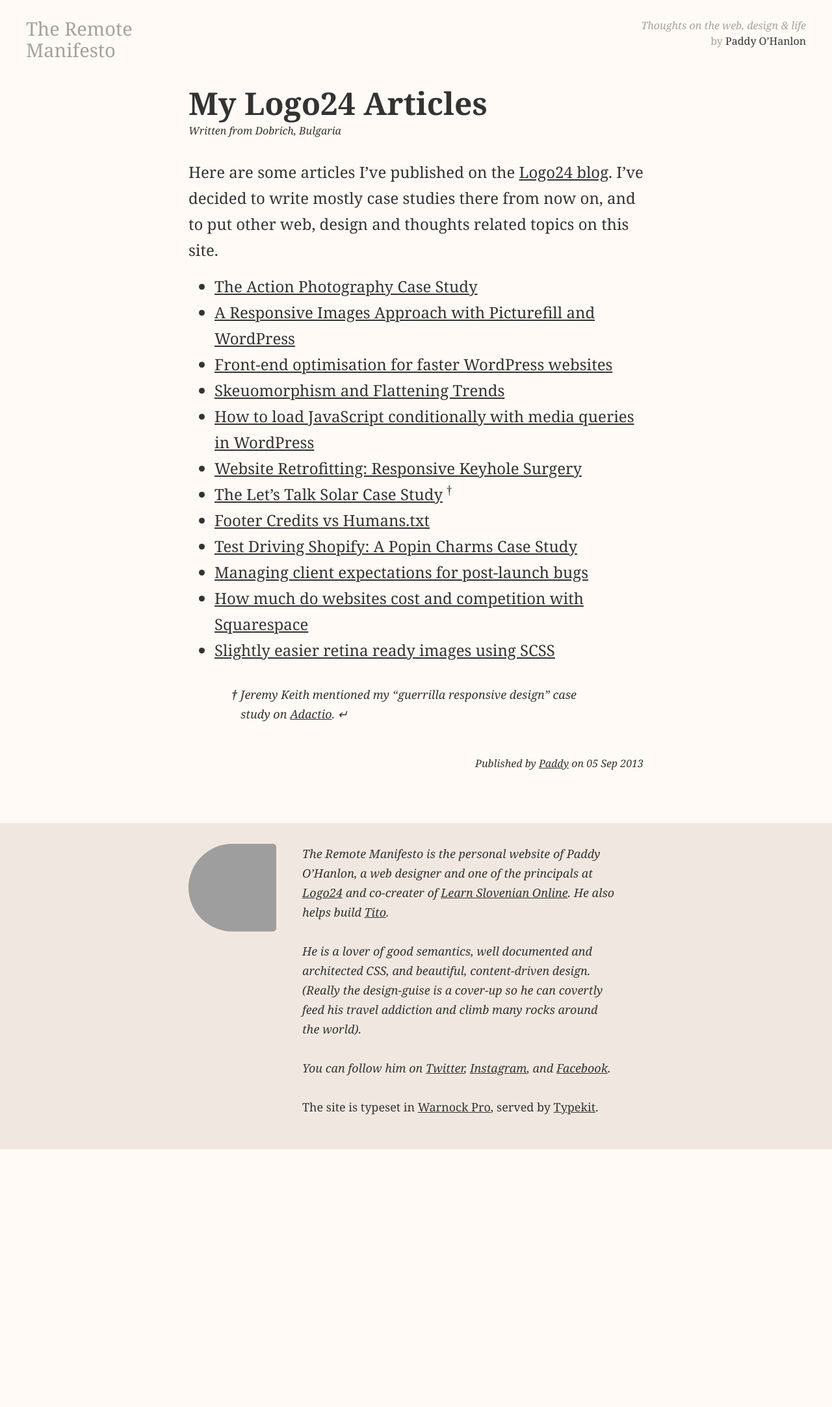
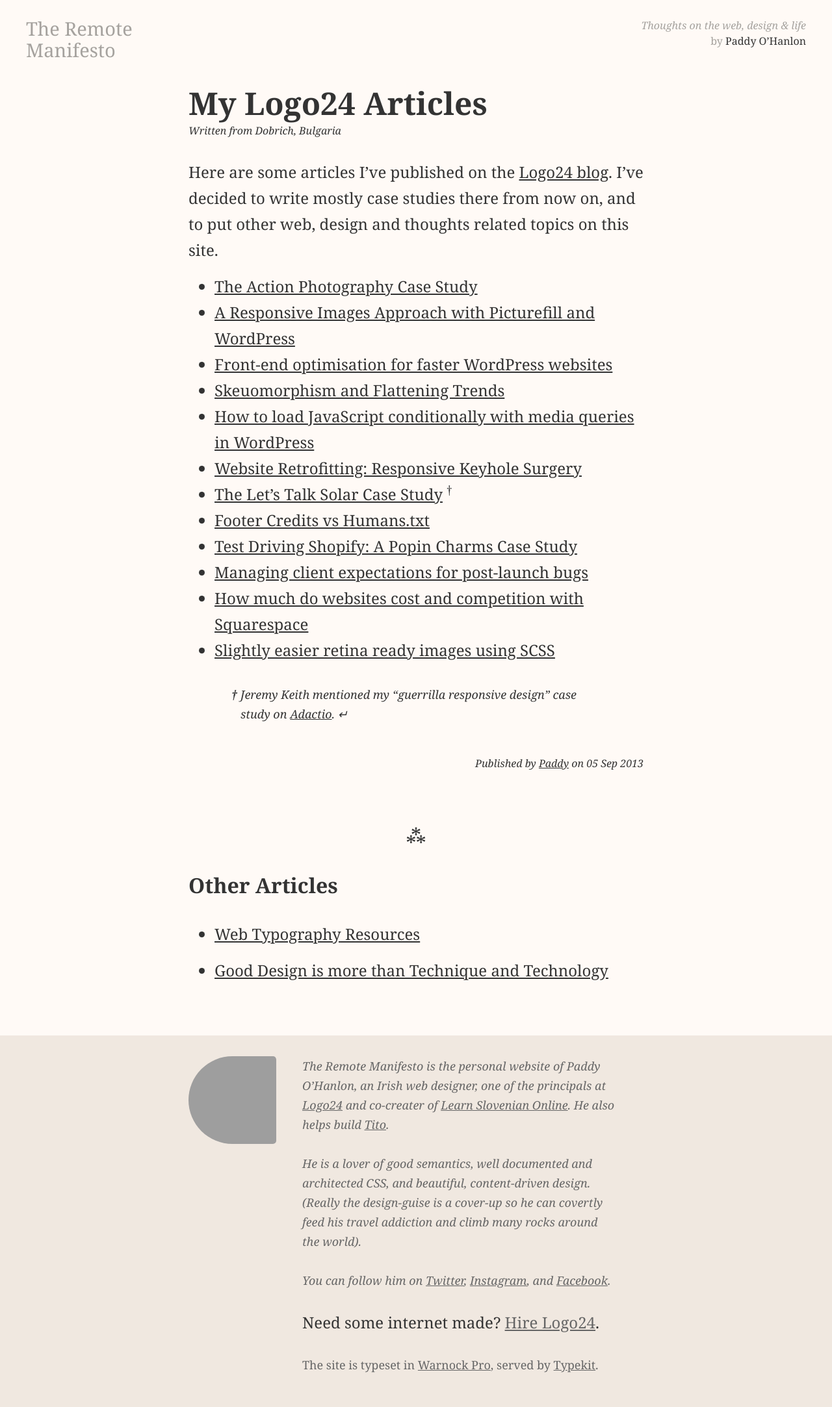
Before and after one commit to paddyohanlon/remote-manifesto, a Jekyll site: the page built from _posts/2013-09-05-my-logo24-articles.markdown, in a window 1280 px wide. Shown: the whole page at 65% size. Built offline with Jekyll 4.4.1, drawn with Linux system fonts in a browser that asks for light colours; nearby versions of some CDN libraries; Markdown is read by kramdown in place of the engine named in the settings; before the commit the page ends 1769 px from its top, so only the background shows below that; grey boxes are pictures that could not be loaded.

Commit message:
Add single post 'other articles' list. Add hire logo24. Touch up footer design.

```diff
--- a/_layouts/default.html
+++ b/_layouts/default.html
@@ -26,9 +26,10 @@
         <figure><img src="http://www.gravatar.com/avatar/9b4a53ccacd7c565ff5db519d02bb5d4?s=180" alt="Gravatar for Paddy O’Hanlon" class="gravatar"></figure>
         <article>
 
-          <p>The Remote Manifesto is the personal website of Paddy O’Hanlon, a web designer and one of the principals at <a href="http://logo24.com">Logo24</a> and co-creater of <a href="http://learnslovenianonline.com">Learn Slovenian Online</a>. He also helps build <a href="http://tito.io">Tito</a>.</p>
+          <p>The Remote Manifesto is the personal website of Paddy O’Hanlon, an Irish web designer, one of the principals at <a href="http://logo24.com">Logo24</a> and co-creater of <a href="http://learnslovenianonline.com">Learn Slovenian Online</a>. He also helps build <a href="http://tito.io">Tito</a>.</p>
           <p>He is a lover of good semantics, well documented and architected CSS, and beautiful, content-driven design. (Really the design-guise is a cover-up so he can covertly feed his travel addiction and climb many rocks around the world).</p>
           <p>You can follow him on <a href="http://twitter.com/Paddy">Twitter</a>, <a href="http://instagram.com/paddyohanlon">Instagram</a>, and <a href="https://www.facebook.com/paddyohanlon">Facebook</a>.</p>
+          <p>Need some internet made? <a href="http://logo24.com/listens">Hire Logo24</a>.</p>
           <p>The site is typeset in <a href="https://typekit.com/fonts/warnock-pro">Warnock Pro</a>, served by <a href="http://typekit.com/">Typekit</a>.</p>
         </article>
       </div>
--- a/_layouts/post.html
+++ b/_layouts/post.html
@@ -8,3 +8,12 @@ layout: default
   {{ content }}
   <small>Published by <a href="#footer">Paddy</a> on {{ page.date | date_to_string }}</small>
 </article>
+
+<div class="asterism">&#8258;</div>
+
+<h3>Other Articles</h3>
+{% for post in site.posts offset:1 %}
+  <ul>
+    <li><a href="{{post.url}}">{{ post.title }}</a></li>
+  </ul>
+{% endfor %}
--- a/css/_color.scss
+++ b/css/_color.scss
@@ -3,3 +3,4 @@ $color-hover: darken(#444,5%);
 $color-text: #333;
 $color-subtle: #666;
 $color-faded: #a5a29e;
+$color-footer-bg: #F0E8E0;
--- a/css/main.css
+++ b/css/main.css
@@ -661,10 +661,14 @@ header > h2 b {
 }
 
 #footer {
-  background: #F0E8E0;
+  background: #f0e8e0;
+  color: #666666;
   margin-top: 5rem;
   padding: 2rem 0 1.25rem 0;
   position: relative;
+}
+#footer a, #footer a:link, #footer a:visited {
+  color: #666666;
 }
 #footer p {
   font-size: 1.125rem;
@@ -706,6 +710,14 @@ header > h2 b {
     padding-right: 2.5rem;
     width: 75%;
   }
+}
+#footer article p:nth-last-child(2) {
+  color: #333333;
+  font-size: 1.5rem;
+  line-height: 2.5rem;
+  font-family: warnock-pro, georgia, sans-serif;
+  font-style: normal;
+  font-weight: 400;
 }
 #footer article p:last-child {
   font-family: warnock-pro, georgia, sans-serif;
```
Also changed, not shown: css/_footer.scss (+17 -3 lines).
